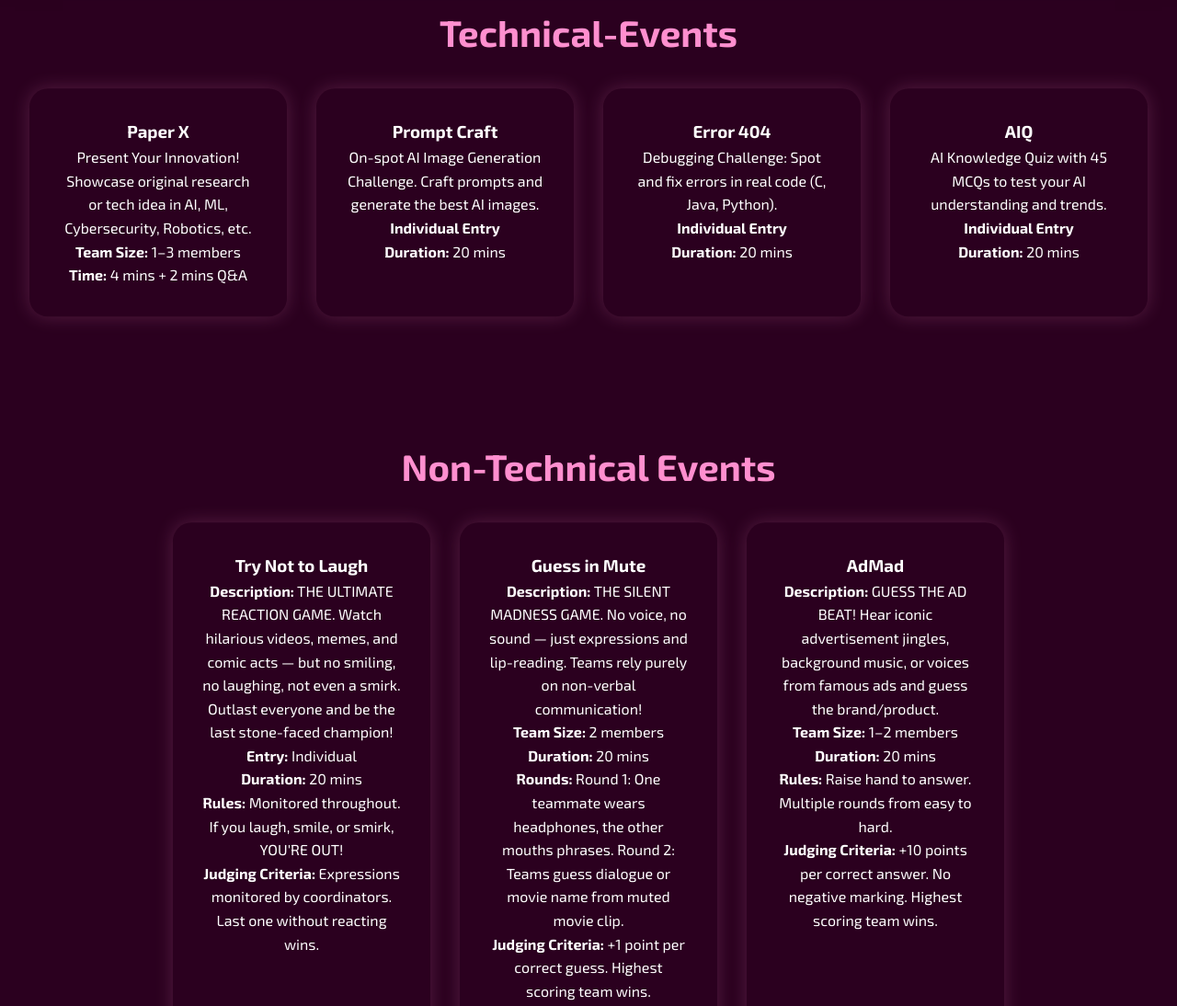
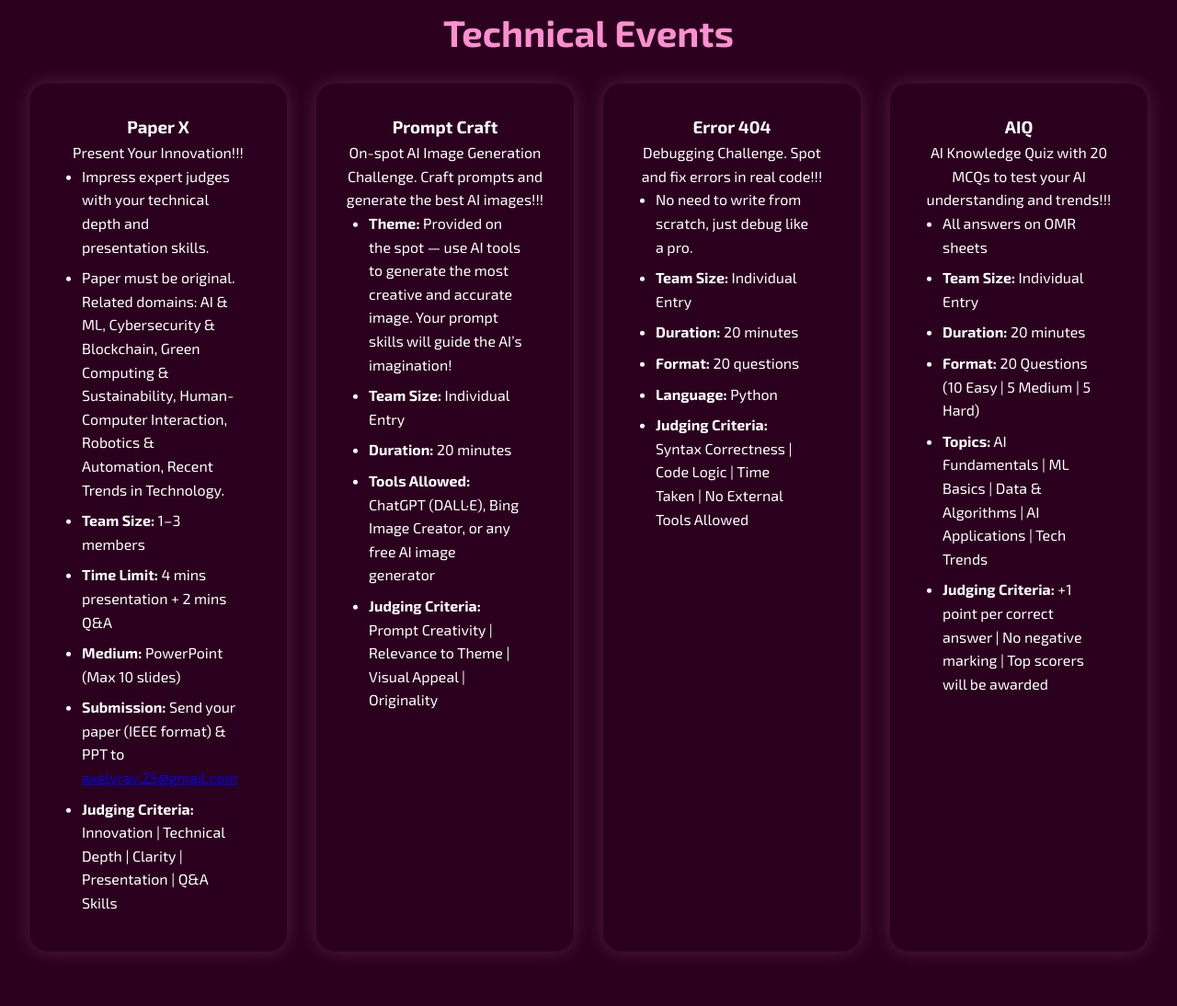
Before and after one commit to AxelyraV25/A-National-level-technical-symposium-, a plain HTML site: page index.html in a window 1280 px wide. Shown: the part 988-2082 px from the top of the page at 92% size. Drawn offline with nearby package versions, Linux system fonts and the light colour scheme.

Commit message:
Updated website design and content

```diff
--- a/index.html
+++ b/index.html
@@ -60,72 +60,117 @@
 
 <!-- Events Section -->
 <section id="events" class="section">
-  <h2 data-aos="fade-up"> Technical-Events</h2>
+  <h2 data-aos="fade-up">Technical Events</h2>
   <div class="event-container">
+
+    <!-- Paper X -->
     <div class="event-card" data-aos="zoom-in">
-      <h3>Paper X</h3>
-      <p>Present Your Innovation! Showcase original research or tech idea in AI, ML, Cybersecurity, Robotics, etc.</p>
-      <p><strong>Team Size:</strong> 1–3 members</p>
-      <p><strong>Time:</strong> 4 mins + 2 mins Q&A</p>
+      <h3><strong>Paper X</strong></h3>
+      <p>Present Your Innovation!!!</p>
+      <ul>
+        <li>Impress expert judges with your technical depth and presentation skills.</li>
+        <li>Paper must be original. Related domains: AI & ML, Cybersecurity & Blockchain, Green Computing & Sustainability, Human-Computer Interaction, Robotics & Automation, Recent Trends in Technology.</li>
+        <li><strong>Team Size:</strong> 1–3 members</li>
+        <li><strong>Time Limit:</strong> 4 mins presentation + 2 mins Q&A</li>
+        <li><strong>Medium:</strong> PowerPoint (Max 10 slides)</li>
+        <li><strong>Submission:</strong> Send your paper (IEEE format) & PPT to <a href="mailto:axelyrav.25@gmail.com">axelyrav.25@gmail.com</a></li>
+        <li><strong>Judging Criteria:</strong> Innovation | Technical Depth | Clarity | Presentation | Q&A Skills</li>
+      </ul>
     </div>
 
+    <!-- Prompt Craft -->
     <div class="event-card" data-aos="zoom-in" data-aos-delay="100">
-      <h3>Prompt Craft</h3>
-      <p>On-spot AI Image Generation Challenge. Craft prompts and generate the best AI images.</p>
-      <p><strong>Individual Entry</strong></p>
-      <p><strong>Duration:</strong> 20 mins</p>
+      <h3><strong>Prompt Craft</strong></h3>
+      <p>On-spot AI Image Generation Challenge. Craft prompts and generate the best AI images!!!</p>
+      <ul>
+        <li><strong>Theme:</strong> Provided on the spot — use AI tools to generate the most creative and accurate image. Your prompt skills will guide the AI’s imagination!</li>
+        <li><strong>Team Size:</strong> Individual Entry</li>
+        <li><strong>Duration:</strong> 20 minutes</li>
+        <li><strong>Tools Allowed:</strong> ChatGPT (DALL·E), Bing Image Creator, or any free AI image generator</li>
+        <li><strong>Judging Criteria:</strong> Prompt Creativity | Relevance to Theme | Visual Appeal | Originality</li>
+      </ul>
     </div>
 
+    <!-- Error 404 -->
     <div class="event-card" data-aos="zoom-in" data-aos-delay="200">
-      <h3>Error 404</h3>
-      <p>Debugging Challenge: Spot and fix errors in real code (C, Java, Python).</p>
-      <p><strong>Individual Entry</strong></p>
-      <p><strong>Duration:</strong> 20 mins</p>
+      <h3><strong>Error 404</strong></h3>
+      <p>Debugging Challenge. Spot and fix errors in real code!!!</p>
+      <ul>
+        <li>No need to write from scratch, just debug like a pro.</li>
+        <li><strong>Team Size:</strong> Individual Entry</li>
+        <li><strong>Duration:</strong> 20 minutes</li>
+        <li><strong>Format:</strong> 20 questions</li>
+        <li><strong>Language:</strong> Python</li>
+        <li><strong>Judging Criteria:</strong> Syntax Correctness | Code Logic | Time Taken | No External Tools Allowed</li>
+      </ul>
     </div>
 
+    <!-- AIQ -->
     <div class="event-card" data-aos="zoom-in" data-aos-delay="300">
-      <h3>AIQ</h3>
-      <p>AI Knowledge Quiz with 45 MCQs to test your AI understanding and trends.</p>
-      <p><strong>Individual Entry</strong></p>
-      <p><strong>Duration:</strong> 20 mins</p>
+      <h3><strong>AIQ</strong></h3>
+      <p>AI Knowledge Quiz with 20 MCQs to test your AI understanding and trends!!!</p>
+      <ul>
+        <li>All answers on OMR sheets</li>
+        <li><strong>Team Size:</strong> Individual Entry</li>
+        <li><strong>Duration:</strong> 20 minutes</li>
+        <li><strong>Format:</strong> 20 Questions (10 Easy | 5 Medium | 5 Hard)</li>
+        <li><strong>Topics:</strong> AI Fundamentals | ML Basics | Data & Algorithms | AI Applications | Tech Trends</li>
+        <li><strong>Judging Criteria:</strong> +1 point per correct answer | No negative marking | Top scorers will be awarded</li>
+      </ul>
     </div>
+
   </div>
 </section>
+
 <!-- Non-Technical Events Section -->
 <section id="non-technical" class="section">
   <h2 data-aos="fade-up">Non-Technical Events</h2>
   <div class="event-container">
+
     <!-- Try Not to Laugh -->
     <div class="event-card" data-aos="zoom-in">
       <h3>Try Not to Laugh</h3>
-      <p><strong>Description:</strong> THE ULTIMATE REACTION GAME. Watch hilarious videos, memes, and comic acts — but no smiling, no laughing, not even a smirk. Outlast everyone and be the last stone-faced champion!</p>
-      <p><strong>Entry:</strong> Individual</p>
-      <p><strong>Duration:</strong> 20 mins</p>
-      <p><strong>Rules:</strong> Monitored throughout. If you laugh, smile, or smirk, YOU'RE OUT!</p>
-      <p><strong>Judging Criteria:</strong> Expressions monitored by coordinators. Last one without reacting wins.</p>
+      <ul>
+        <li><strong>Description:</strong> THE ULTIMATE REACTION GAME. Watch hilarious videos, memes, and comic acts — but no smiling, no laughing, not even a smirk. Outlast everyone and be the last stone-faced champion!</li>
+        <li><strong>Entry:</strong> Individual</li>
+        <li><strong>Duration:</strong> 20 mins</li>
+        <li><strong>Rules:</strong> Monitored throughout. If you laugh, smile, or smirk, YOU'RE OUT!</li>
+        <li><strong>Judging Criteria:</strong> Expressions monitored by coordinators. Last one without reacting wins.</li>
+      </ul>
     </div>
 
     <!-- Guess in Mute -->
     <div class="event-card" data-aos="zoom-in" data-aos-delay="100">
       <h3>Guess in Mute</h3>
-      <p><strong>Description:</strong> THE SILENT MADNESS GAME. No voice, no sound — just expressions and lip-reading. Teams rely purely on non-verbal communication!</p>
-      <p><strong>Team Size:</strong> 2 members</p>
-      <p><strong>Duration:</strong> 20 mins</p>
-      <p><strong>Rounds:</strong> Round 1: One teammate wears headphones, the other mouths phrases. Round 2: Teams guess dialogue or movie name from muted movie clip.</p>
-      <p><strong>Judging Criteria:</strong> +1 point per correct guess. Highest scoring team wins.</p>
+      <ul>
+        <li><strong>Description:</strong> THE SILENT MADNESS GAME. No voice, no sound — just expressions and lip-reading. Teams rely purely on non-verbal communication!</li>
+        <li><strong>Team Size:</strong> 2 members</li>
+        <li><strong>Duration:</strong> 20 mins</li>
+        <li><strong>Rounds:</strong>
+          <ul>
+            <li>Round 1: One teammate wears headphones, the other mouths phrases.</li>
+            <li>Round 2: Teams guess dialogue or movie name from muted movie clip.</li>
+          </ul>
+        </li>
+        <li><strong>Judging Criteria:</strong> +1 point per correct guess. Highest scoring team wins.</li>
+      </ul>
     </div>
 
     <!-- AdMad -->
     <div class="event-card" data-aos="zoom-in" data-aos-delay="200">
       <h3>AdMad</h3>
-      <p><strong>Description:</strong> GUESS THE AD BEAT! Hear iconic advertisement jingles, background music, or voices from famous ads and guess the brand/product.</p>
-      <p><strong>Team Size:</strong> 1–2 members</p>
-      <p><strong>Duration:</strong> 20 mins</p>
-      <p><strong>Rules:</strong> Raise hand to answer. Multiple rounds from easy to hard.</p>
-      <p><strong>Judging Criteria:</strong> +10 points per correct answer. No negative marking. Highest scoring team wins.</p>
+      <ul>
+        <li><strong>Description:</strong> GUESS THE AD BEAT! Hear iconic advertisement jingles, background music, or voices from famous ads and guess the brand/product.</li>
+        <li><strong>Team Size:</strong> 1–2 members</li>
+        <li><strong>Duration:</strong> 20 mins</li>
+        <li><strong>Rules:</strong> Raise hand to answer. Multiple rounds from easy to hard.</li>
+        <li><strong>Judging Criteria:</strong> +10 points per correct answer. No negative marking. Highest scoring team wins.</li>
+      </ul>
     </div>
+
   </div>
 </section>
+
 <!-- Event Spotlight Section -->
 <section id="event-spotlight" class="section" data-aos="fade-up" data-aos-duration="1500" data-aos-once="true">
   <h2>Event Spotlight</h2>
@@ -138,7 +183,7 @@
   </div>
 </section>
 <!-- Goodies Section -->
-<section id="goodies" class="section">
+<section id="certificate" class="section">
   <h2 data-aos="fade-up">Goodies & Exciting Perks</h2>
   <div class="goodies-container">
     <div class="goodies-card" data-aos="flip-left">
@@ -196,14 +241,28 @@
   </p>
   <p>
     <strong>Staff Co-Ordinator:</strong><br>
-    Ms. N Siva Priya (Assistant Professor), Contact: +91 7339453115
+    Ms. N Siva Priya (Assistant Professor)<br>Contact: +91 7339453115
   </p>
   <p>
     <strong>Student Co-ordinators:</strong><br>
-    Ms. R S Indujaa (Final year), Contact: +91 9360169409<br>
-    Ms. S Karishma Ram (Final year), Contact: +91 9344423557
+    Ms. R S Indujaa (Final year)<br>Contact: +91 9360169409<br>
+    Ms. S Karishma Ram (Final year)<br>Contact: +91 9344423557
   </p>
 </section>
+<!-- Brochure Section -->
+<section id="brochure" class="section">
+  <h2>Our Brochure</h2>
+  <div class="brochure-container">
+    <img src="images/broucher.png" alt="Axelyra Symposium Brochure" class="brochure-img" onclick="openModal(this)">
+  </div>
+</section>
+
+<!-- Modal Popup -->
+<div id="modal" class="modal" onclick="closeModal()">
+  <span class="close">&times;</span>
+  <img class="modal-content" id="modal-img">
+</div>
+
 
 
 <!-- Footer -->
--- a/style.css
+++ b/style.css
@@ -6,6 +6,7 @@ body {
   color: #fff;
   line-height: 1.6;
 }
+
 
 /* Navbar */
 .navbar {
@@ -187,6 +188,28 @@ nav a {
 
 
 /* Events */
+/* For event cards */
+.spotlight-card ul,
+.section ul {
+  list-style-position: inside; /* keeps bullets aligned */
+  padding-left: 20px;         /* even spacing for bullets */
+  margin: 0 auto;             /* center align inside card */
+  text-align: left;           /* keeps bullets tidy */
+  max-width: 90%;             /* prevents overflow */
+}
+
+.spotlight-card li,
+.section li {
+  margin-bottom: 8px;         /* spacing between points */
+  line-height: 1.6;           /* better readability */
+}
+.spotlight-card ul,
+.section ul {
+  list-style-position: outside;
+  padding-left: 25px;   /* adds proper indentation */
+  margin: 0;
+}
+
 .event-container {
   display:flex;
   flex-wrap:wrap;
@@ -334,6 +357,54 @@ nav a {
 #about p {
   margin-bottom: 20px;
 }
+/* Normal brochure */
+.brochure-container {
+  text-align: center;
+  margin-top: 20px;
+}
+
+.brochure-img {
+  max-width: 80%;
+  height: auto;
+  border-radius: 12px;
+  box-shadow: 0 4px 12px rgba(0,0,0,0.2);
+  cursor: pointer;
+  transition: transform 0.3s ease;
+}
+
+.brochure-img:hover {
+  transform: scale(1.03);
+}
+
+/* Modal popup */
+.modal {
+  display: none;
+  position: fixed;
+  z-index: 999;
+  padding-top: 60px;
+  left: 0;
+  top: 0;
+  width: 100%;
+  height: 100%;
+  background-color: rgba(0,0,0,0.9);
+  text-align: center;
+}
+
+.modal-content {
+  max-width: 90%;
+  max-height: 90%;
+  border-radius: 10px;
+}
+
+.close {
+  position: absolute;
+  top: 15px;
+  right: 30px;
+  font-size: 40px;
+  color: white;
+  cursor: pointer;
+}
+
 
 
 /* Footer */
```
Also changed, not shown: 1 other file.
